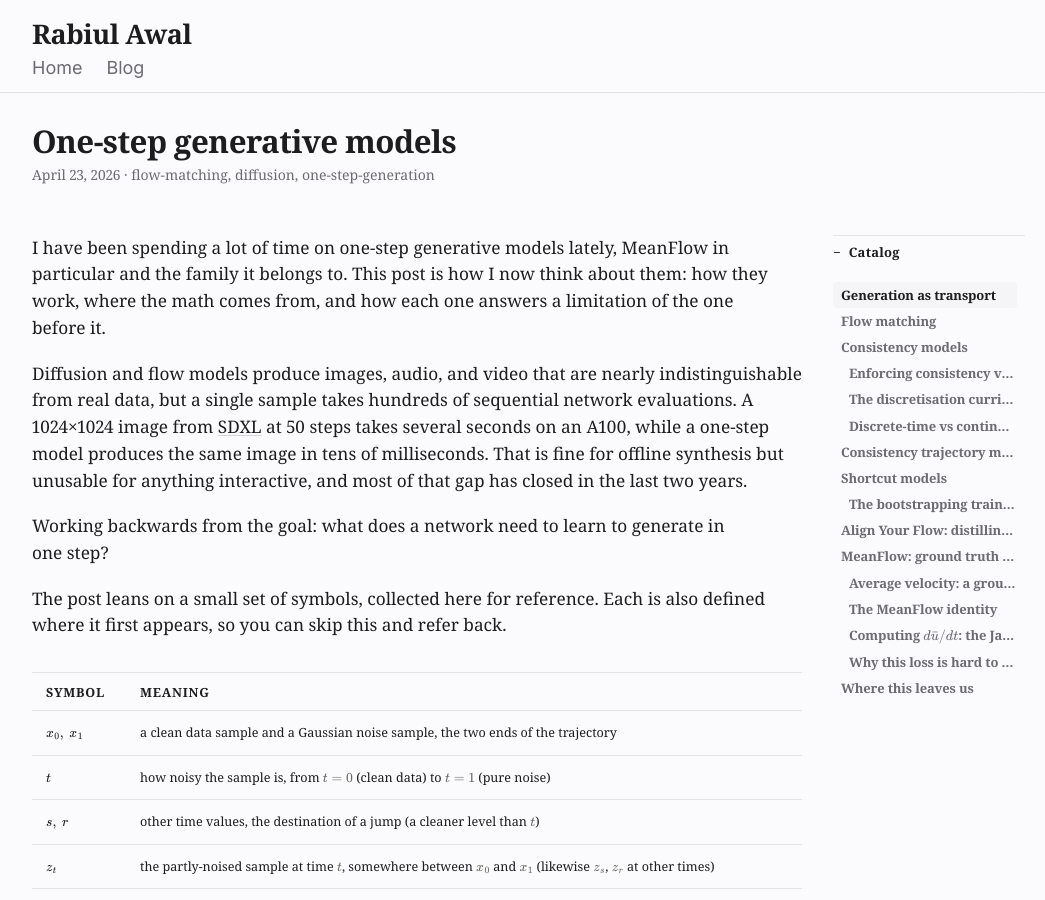
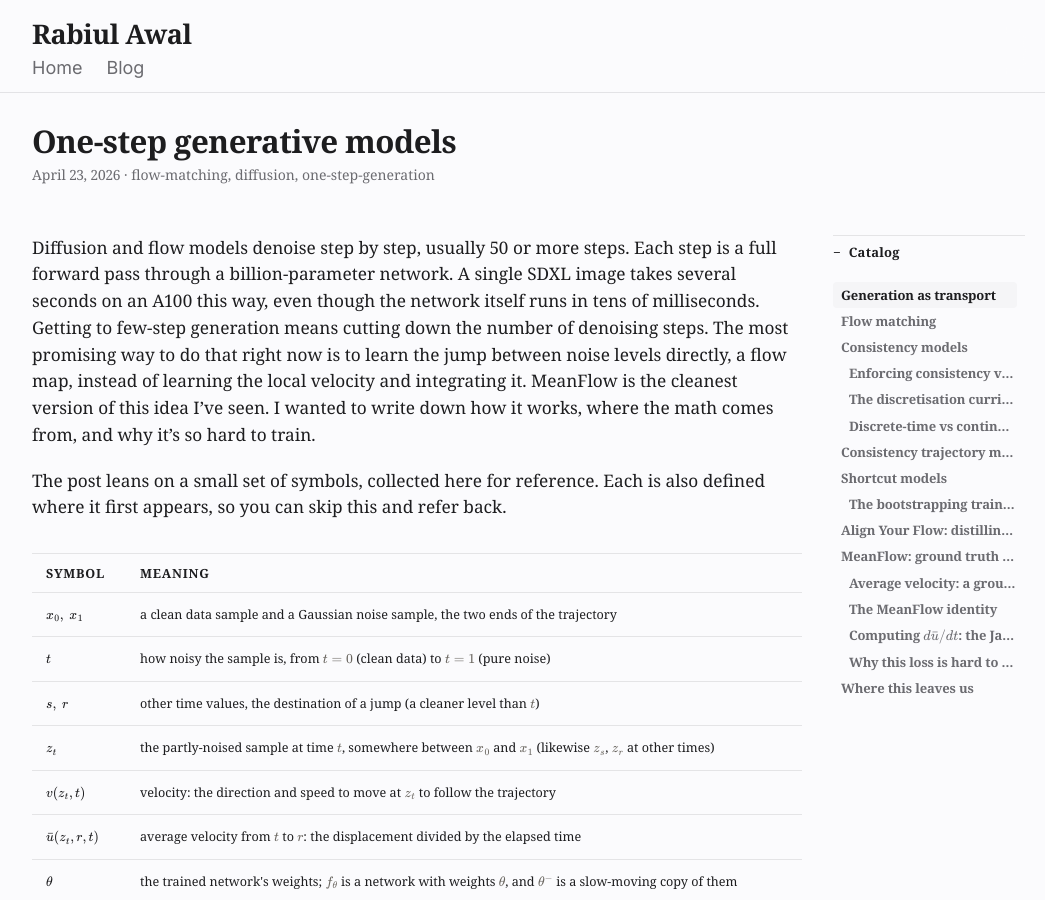
Before and after one commit to rabiulcste/rabiulcste.github.io, a Jekyll site: the page built from _posts/cs/2026-04-23-few-step-flow-generative-models.md, in a window 1280 px wide and 900 px high. Shown: the whole window, without its empty margins (223-1268 px from the left). Built offline with Jekyll 4.4.1, drawn with Linux system fonts in a browser that asks for light colours; formulas are drawn with MathJax 3; comment, search, counter and statistics services are not loaded.

Commit message:
Rewrite post intro and match publication title/author fonts
Replace the meta "here's what this post covers" opening with a
concrete lead into the denoising-step bottleneck and flow maps.
Also drop the sans-serif override on publication author names so
they match the serif title font.

Co-Authored-By: Claude Sonnet 5 <noreply@anthropic.com>

```diff
--- a/_posts/cs/2026-04-23-few-step-flow-generative-models.md
+++ b/_posts/cs/2026-04-23-few-step-flow-generative-models.md
@@ -235,11 +235,7 @@ sup[role="doc-noteref"] a.footnote:hover { color: var(--fig-ink); text-decoratio
 }
 </style>
 
-I have been spending a lot of time on one-step generative models lately, MeanFlow in particular and the family it belongs to. This post is how I now think about them: how they work, where the math comes from, and how each one answers a limitation of the one before it.
-
-Diffusion and flow models produce images, audio, and video that are nearly indistinguishable from real data, but a single sample takes hundreds of sequential network evaluations. A 1024×1024 image from <a href="https://arxiv.org/abs/2307.01952" target="_blank" rel="noopener noreferrer">SDXL</a> at 50 steps takes several seconds on an A100, while a one-step model produces the same image in tens of milliseconds. That is fine for offline synthesis but unusable for anything interactive, and most of that gap has closed in the last two years.
-
-Working backwards from the goal: what does a network need to learn to generate in one step?
+Diffusion and flow models denoise step by step, usually 50 or more steps. Each step is a full forward pass through a billion-parameter network. A single SDXL image takes several seconds on an A100 this way, even though the network itself runs in tens of milliseconds. Getting to few-step generation means cutting down the number of denoising steps. The most promising way to do that right now is to learn the jump between noise levels directly, a flow map, instead of learning the local velocity and integrating it. MeanFlow is the cleanest version of this idea I've seen. I wanted to write down how it works, where the math comes from, and why it's so hard to train.
 
 The post leans on a small set of symbols, collected here for reference. Each is also defined where it first appears, so you can skip this and refer back.
 
--- a/css/rabiul-blog.css
+++ b/css/rabiul-blog.css
@@ -914,7 +914,6 @@ main {
 }
 
 .publication-authors {
-    font-family: var(--font-sans);
     font-size: var(--text-caption);
     line-height: 1.35;
     letter-spacing: var(--track-normal);
```
